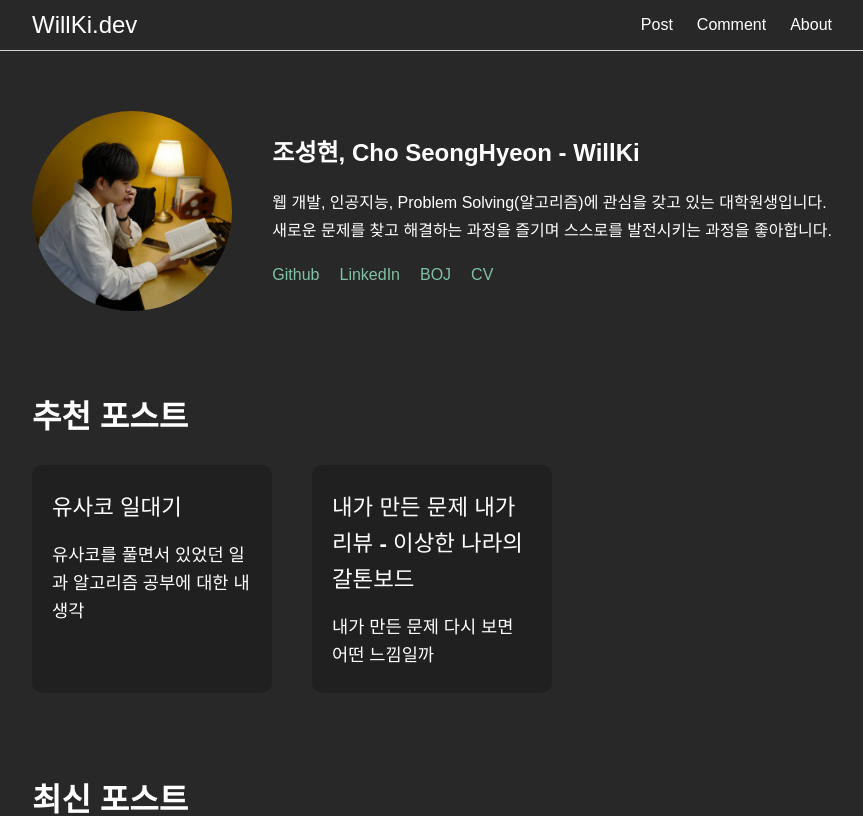
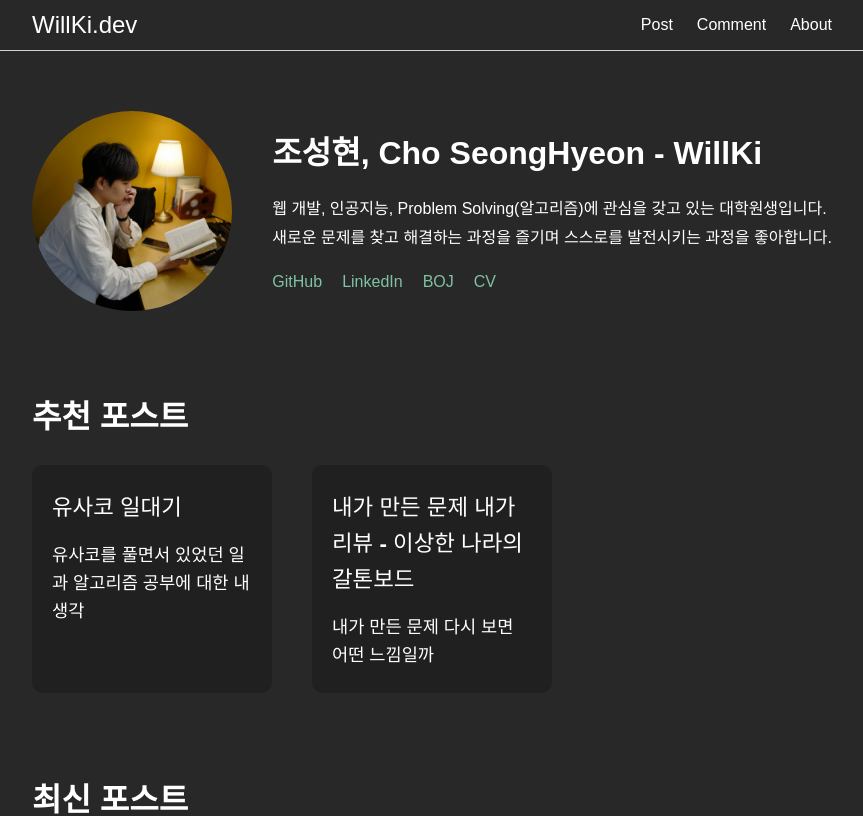
Before and after one commit to st42597/my-web, a Next.js app in the folder client/: page / in a window 1280 px wide. Shown: the top 816 px of the page, without its empty margins (208-1071 px from the left). Built offline with nearby package versions, Linux system fonts and the light colour scheme.

Commit message:
style: fix main page style

```diff
--- a/client/app/page.css
+++ b/client/app/page.css
@@ -12,6 +12,7 @@
 
 .profile-container h1 {
   margin: 0;
+  font-size: 32px;
 }
 
 .home-profile-img {
--- a/client/app/page.js
+++ b/client/app/page.js
@@ -53,7 +53,7 @@ function Home() {
           </p>
           <ul className="home-profile-links">
             <li>
-              <a href="https://github.com/st42597">Github</a>
+              <a href="https://github.com/st42597">GitHub</a>
             </li>
             <li>
               <a href="https://www.linkedin.com/in/seonghyeon-cho-a2904024b/">
```
